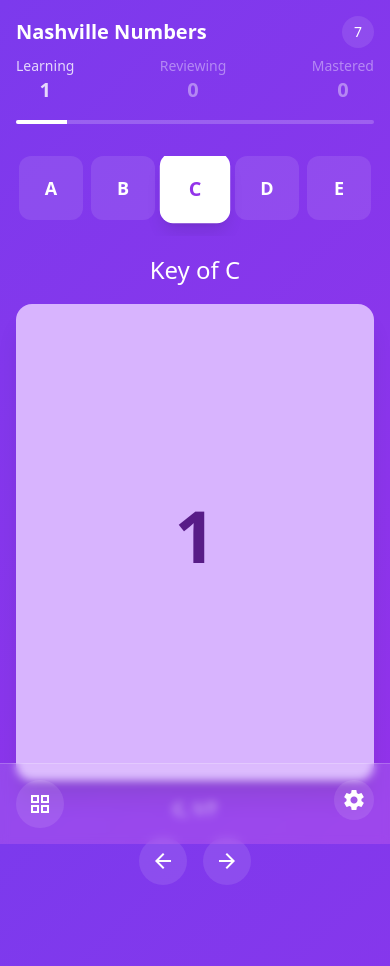
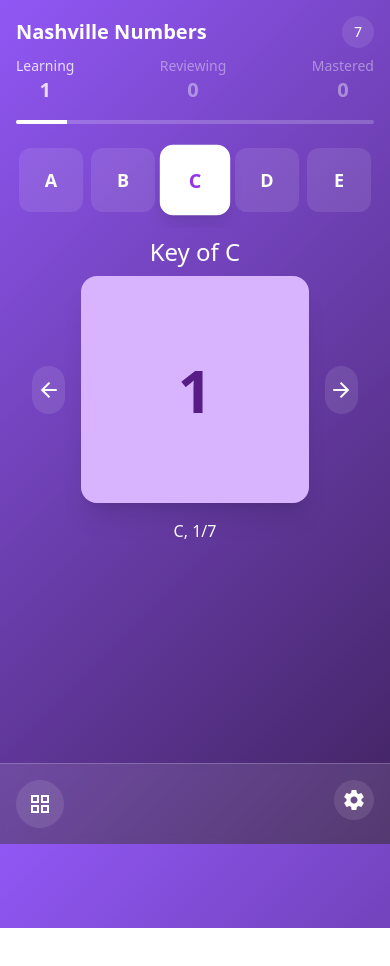
Before and after one commit to jtsternberg/Nashville-Numbers-Flash-Cards, a Vue app: page / in a window 390 px wide. Shown: the top 966 px of the page. After the commit the page ends 928 px from the top, so only its background shows below. Built offline with nearby package versions, Linux system fonts and the light colour scheme.

Commit message:
Update card layout to fit on mobile better

```diff
--- a/src/App.vue
+++ b/src/App.vue
@@ -148,7 +148,7 @@ watch(() => settings.showSharpsAndFlats, (newVal) => {
 <template>
    <div class="app relative">
       <!-- Progress Header -->
-      <div class="mb-8">
+      <div class="mb-2">
          <div class="flex items-center justify-between mb-2">
             <h1 class="text-xl font-semibold text-white">Nashville Numbers</h1>
             <div class="w-8 h-8 rounded-full bg-white/10 flex items-center justify-center">
@@ -195,34 +195,35 @@ watch(() => settings.showSharpsAndFlats, (newVal) => {
          />
       </div>
       <div v-else class="flashcard-view">
-         <div class="current-key">Key of {{ currentKey }}</div>
+         <div class="text-center my-2 text-white text-2xl current-key">Key of {{ currentKey }}</div>
 
-         <FlashCard
-            :number="filteredNumbers[currentNumber]"
-            :current-key="currentKey"
-            :card-classes="cardClasses"
-            ref="flashCardRef"
-            @next="nextCard"
-            @previous="previousCard"
-         />
-
-         <div class="progress">
-            {{ currentKey }}, {{ currentNumber + 1 }}/{{ totalNumbers }}
-         </div>
-
-         <div class="controls">
+         <div class="relative flex items-center justify-center gap-4 px-4">
             <button
                class="w-12 h-12 rounded-full bg-white/10 hover:bg-white/20 text-white flex items-center justify-center transition-colors"
                @click="previousCard"
             >
                <span class="material-icons">arrow_back</span>
             </button>
+
+            <FlashCard
+               :number="filteredNumbers[currentNumber]"
+               :current-key="currentKey"
+               :card-classes="cardClasses"
+               ref="flashCardRef"
+               @next="nextCard"
+               @previous="previousCard"
+            />
+
             <button
                class="w-12 h-12 rounded-full bg-white/10 hover:bg-white/20 text-white flex items-center justify-center transition-colors"
                @click="nextCard"
             >
                <span class="material-icons">arrow_forward</span>
             </button>
+         </div>
+
+         <div class="progress mt-4 text-white text-center">
+            {{ currentKey }}, {{ currentNumber + 1 }}/{{ totalNumbers }}
          </div>
       </div>
 
@@ -256,7 +257,7 @@ watch(() => settings.showSharpsAndFlats, (newVal) => {
 
 /* Add the wave background */
 body {
-   background: linear-gradient(135deg, #7c3aed, #9333ea);
+   background: linear-gradient(135deg, #9157f5, #412360);
    position: relative;
    overflow-x: hidden;
    height: 100vh;
@@ -274,18 +275,7 @@ body::after {
    background-repeat: no-repeat;
    background-size: 100% 100%;
    transform-origin: top center;
-   /* animation: wave 2s infinite linear; */
-}
-
-body::before {
-   /* background: linear-gradient(45deg, rgba(255,255,255,0.1), rgba(255,255,255,0.05)); */
-
-   /* animation-delay: -3s; */
-}
-
-body::after {
-   /* background: linear-gradient(45deg, rgba(255,255,255,0.1), rgba(255,255,255,0.05)); */
-
+   animation: wave 2s infinite linear;
 }
 
 @keyframes wave {
@@ -294,23 +284,4 @@ body::after {
    }
 }
 
-.current-key {
-   text-align: center;
-   font-size: 1.5rem;
-   margin: 1rem 0;
-   color: white;
-}
-
-.controls {
-   display: flex;
-   justify-content: center;
-   gap: 1rem;
-   margin-top: 1rem;
-}
-
-.progress {
-   text-align: center;
-   margin-top: 1rem;
-   color: white;
-}
 </style>
--- a/src/components/FlashCard.vue
+++ b/src/components/FlashCard.vue
@@ -34,7 +34,7 @@ defineExpose({ toggleFlip })
 
 <template>
    <div
-      class="w-full max-w-md aspect-[3/4] perspective-1000 mx-auto cursor-pointer select-none"
+      class="w-full max-w-sm aspect-[1/1] perspective-1000 mx-auto cursor-pointer select-none"
       :class="[
          { 'is-flipped': isFlipped },
          cardClasses
@@ -46,14 +46,14 @@ defineExpose({ toggleFlip })
             class="absolute w-full h-full flex flex-col items-center justify-center rounded-2xl bg-purple-300 text-purple-900 shadow-xl backface-hidden"
             aria-hidden="isFlipped"
          >
-            <div class="text-7xl font-bold mb-4">{{ number.number }}</div>
+            <div class="text-6xl font-bold">{{ number.number }}</div>
          </div>
          <div
             class="absolute w-full h-full flex flex-col items-center justify-center rounded-2xl bg-purple-100 shadow-xl backface-hidden rotate-y-180"
             aria-hidden="!isFlipped"
          >
-            <div class="text-7xl font-bold text-purple-600 mb-4">{{ chord }}</div>
-            <div class="text-lg text-gray-500">{{ number.quality }}</div>
+            <div class="text-6xl font-bold text-purple-600 mb-2">{{ chord }}</div>
+            <div class="text-base text-gray-500">{{ number.quality }}</div>
          </div>
       </div>
    </div>
--- a/src/components/KeySelector.vue
+++ b/src/components/KeySelector.vue
@@ -36,7 +36,7 @@ defineExpose({ scrollToKey })
 </script>
 
 <template>
-   <div class="overflow-x-auto pb-4 hide-scrollbar">
+   <div class="overflow-x-auto py-4 hide-scrollbar">
       <div class="flex gap-2 px-4">
          <div
             v-for="key in keys"
```
